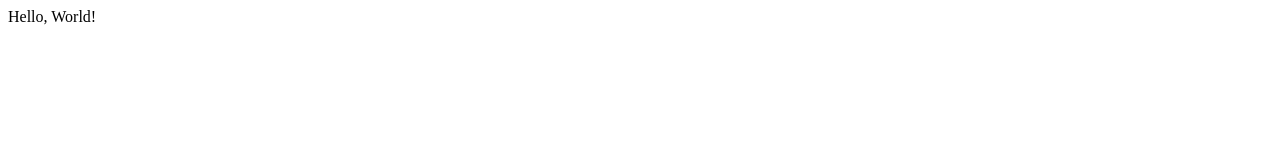
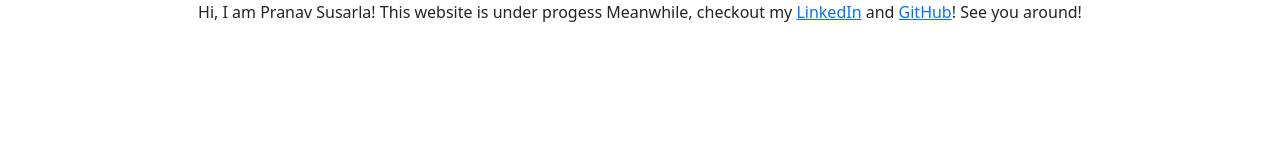
Before and after one commit to pranavsusarla/portfolio, a plain HTML site: page index.html in a window 1280 px wide. Drawn offline with nearby package versions, Linux system fonts and the light colour scheme.

Commit message:
placeholder

```diff
--- a/index.html
+++ b/index.html
@@ -4,8 +4,17 @@
     <meta charset="UTF-8">
     <meta name="viewport" content="width=device-width, initial-scale=1.0">
     <title>Pranav Susarla</title>
+    <link href="https://cdn.jsdelivr.net/npm/bootstrap@5.3.8/dist/css/bootstrap.min.css" rel="stylesheet" integrity="sha384-sRIl4kxILFvY47J16cr9ZwB07vP4J8+LH7qKQnuqkuIAvNWLzeN8tE5YBujZqJLB" crossorigin="anonymous">
 </head>
 <body>
-    Hello, World!
+    <div class="container text-center">
+        Hi, I am Pranav Susarla!
+
+        This website is under progess <i class="bi bi-wrench"></i>
+
+        Meanwhile, checkout my <a href="https://www.linkedin.com/in/sri-rama-satya-pranav-susarla/">LinkedIn</a> and <a href="https://www.github.com/pranavsusarla">GitHub</a>!
+
+        See you around!
+    </div>
 </body>
 </html>
```
